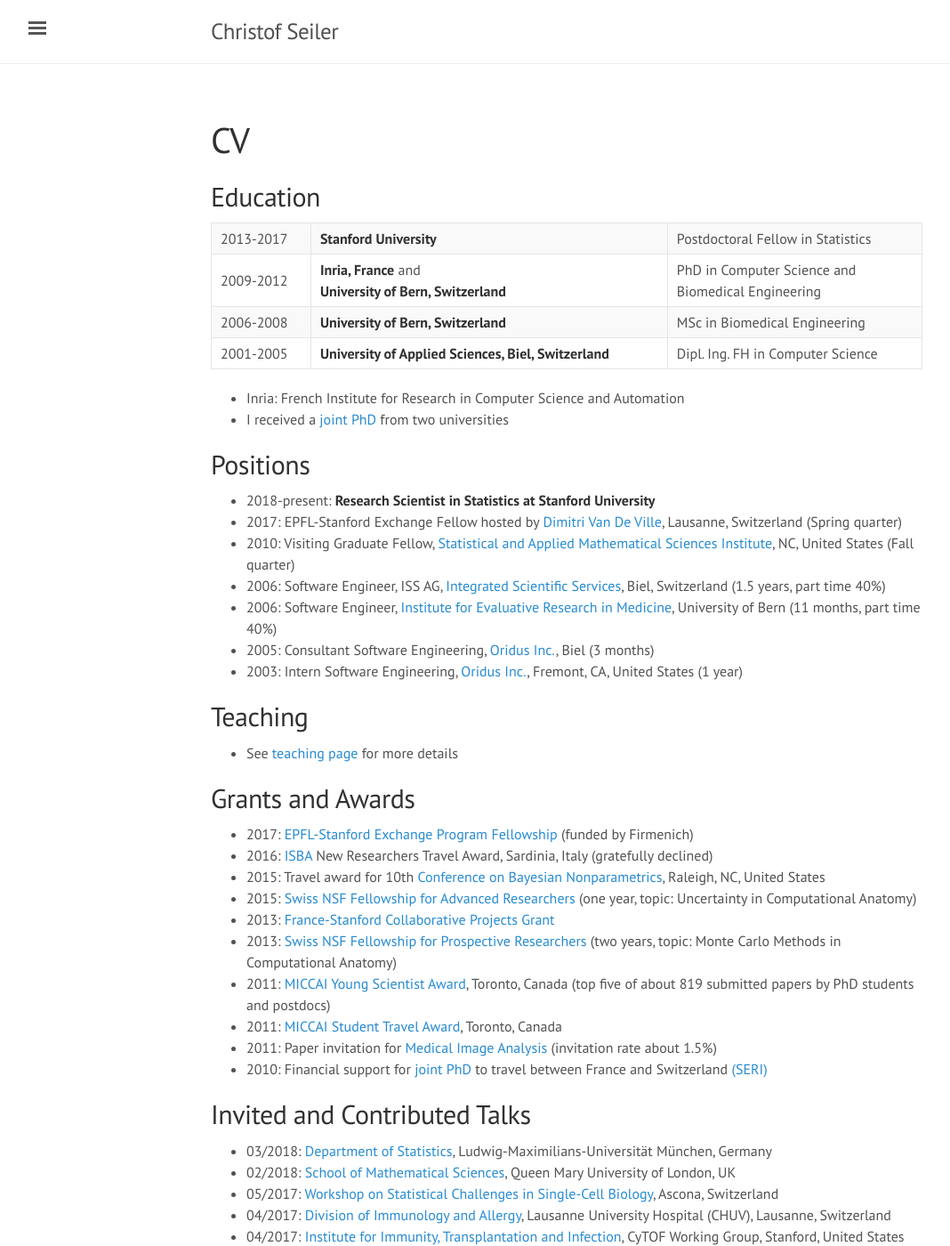
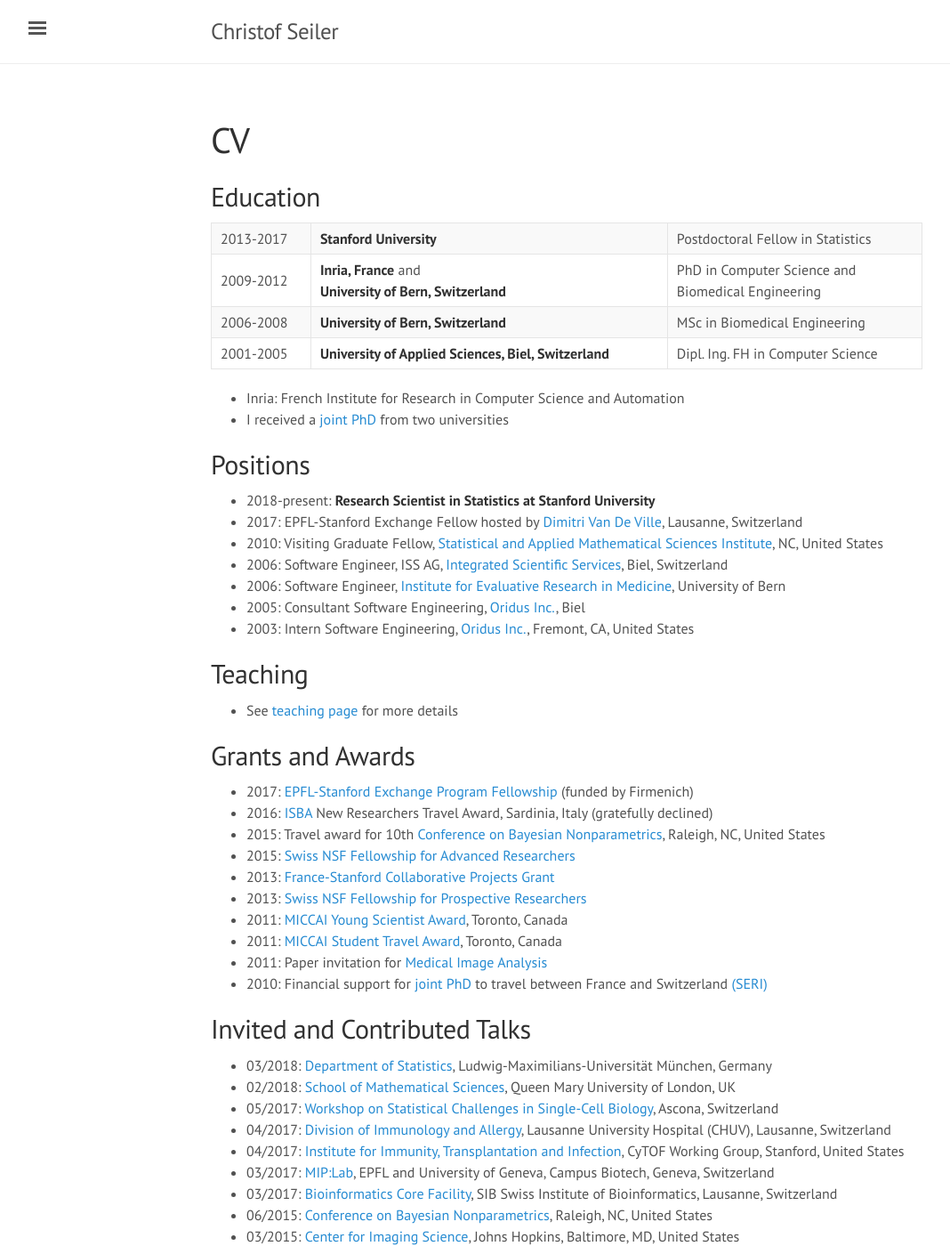
Before and after one commit to ChristofSeiler/ChristofSeiler.github.io, a Jekyll site: the page built from about.md, in a window 1280 px wide and 1400 px high. Shown: the whole window at 89% size, without its empty margins (3-1071 px from the left). Built offline with Jekyll 4.4.1, drawn with Linux system fonts in a browser that asks for light colours.

Commit message:
more simplified and focused

```diff
--- a/about.md
+++ b/about.md
@@ -11,17 +11,17 @@
 2001-2005 | **University of Applied Sciences, Biel, Switzerland**           | Dipl. Ing. FH in Computer Science
 
 * Inria: French Institute for Research in Computer Science and Automation
-* I received a [joint PhD](http://www.unibe.ch/studies/degree_programs/doctorate/doctoral_degree/joint_supervision_doctorate/index_eng.html) from two universities
+* I received a [joint PhD](http://www.unibe.ch/studies/programs/doctorate/doctoral_degree/joint_supervision_doctorate/index_eng.html) from two universities
 
 ## Positions
 
 * 2018-present: **Research Scientist in Statistics at Stanford University**
-* 2017: EPFL-Stanford Exchange Fellow hosted by [Dimitri Van De Ville](http://miplab.epfl.ch/index.php/people/vandeville), Lausanne, Switzerland (Spring quarter)
-* 2010: Visiting Graduate Fellow, [Statistical and Applied Mathematical Sciences Institute](https://www.samsi.info/), NC, United States (Fall quarter)
-* 2006: Software Engineer, ISS AG, [Integrated Scientific Services](http://www.iss-ag.ch/en), Biel, Switzerland (1.5 years, part time 40%)
-* 2006: Software Engineer, [Institute for Evaluative Research in Medicine](http://www.memcenter.unibe.ch/), University of Bern (11 months, part time 40%)
-* 2005: Consultant Software Engineering, [Oridus Inc.](https://www.bloomberg.com/research/stocks/private/snapshot.asp?privcapid=524394), Biel (3 months)
-* 2003: Intern Software Engineering, [Oridus Inc.](https://www.bloomberg.com/research/stocks/private/snapshot.asp?privcapid=524394), Fremont, CA, United States (1 year)
+* 2017: EPFL-Stanford Exchange Fellow hosted by [Dimitri Van De Ville](http://miplab.epfl.ch/index.php/people/vandeville), Lausanne, Switzerland
+* 2010: Visiting Graduate Fellow, [Statistical and Applied Mathematical Sciences Institute](https://www.samsi.info/), NC, United States
+* 2006: Software Engineer, ISS AG, [Integrated Scientific Services](http://www.iss-ag.ch/en), Biel, Switzerland
+* 2006: Software Engineer, [Institute for Evaluative Research in Medicine](http://www.memcenter.unibe.ch/), University of Bern
+* 2005: Consultant Software Engineering, [Oridus Inc.](https://www.bloomberg.com/research/stocks/private/snapshot.asp?privcapid=524394), Biel
+* 2003: Intern Software Engineering, [Oridus Inc.](https://www.bloomberg.com/research/stocks/private/snapshot.asp?privcapid=524394), Fremont, CA, United States
 
 ## Teaching
 
@@ -32,12 +32,12 @@
 * 2017: [EPFL-Stanford Exchange Program Fellowship](https://neuroscience.stanford.edu/research/funded-research/improve-reproducibility-and-transparency-eld-neuroimaging-applying) (funded by Firmenich)
 * 2016: [ISBA](http://www.corsiecongressi.com/isba2016/) New Researchers Travel Award, Sardinia, Italy (gratefully declined)
 * 2015: Travel award for 10th [Conference on Bayesian Nonparametrics](https://www2.stat.duke.edu/bnp10/index.html), Raleigh, NC, United States
-* 2015: [Swiss NSF Fellowship for Advanced Researchers](http://p3.snf.ch/project-158500) (one year, topic: Uncertainty in Computational Anatomy)
+* 2015: [Swiss NSF Fellowship for Advanced Researchers](http://p3.snf.ch/project-158500)
 * 2013: [France-Stanford Collaborative Projects Grant](http://francestanford.stanford.edu/collaborative_projects/grant_recipients/2013_2014)
-* 2013: [Swiss NSF Fellowship for Prospective Researchers](http://p3.snf.ch/project-146281) (two years, topic: Monte Carlo Methods in Computational Anatomy)
-* 2011: [MICCAI Young Scientist Award](http://www.miccai.org/miccai-2011-toronto), Toronto, Canada (top five of about 819 submitted papers by PhD students and postdocs)
+* 2013: [Swiss NSF Fellowship for Prospective Researchers](http://p3.snf.ch/project-146281)
+* 2011: [MICCAI Young Scientist Award](http://www.miccai.org/miccai-2011-toronto), Toronto, Canada
 * 2011: [MICCAI Student Travel Award](http://www.miccai.org/miccai-2011-toronto), Toronto, Canada
-* 2011: Paper invitation for [Medical Image Analysis](https://www.journals.elsevier.com/medical-image-analysis/) (invitation rate about 1.5%)
+* 2011: Paper invitation for [Medical Image Analysis](https://www.journals.elsevier.com/medical-image-analysis/)
 * 2010: Financial support for [joint PhD](http://www.unibe.ch/studies/degree_programs/doctorate/doctoral_degree/joint_supervision_doctorate/index_eng.html) to travel between France and Switzerland [(SERI)](https://www.sbfi.admin.ch/sbfi/en/home.html)
 
 ## Invited and Contributed Talks
```
Also changed, not shown: teaching.md (+1 -1 lines).
